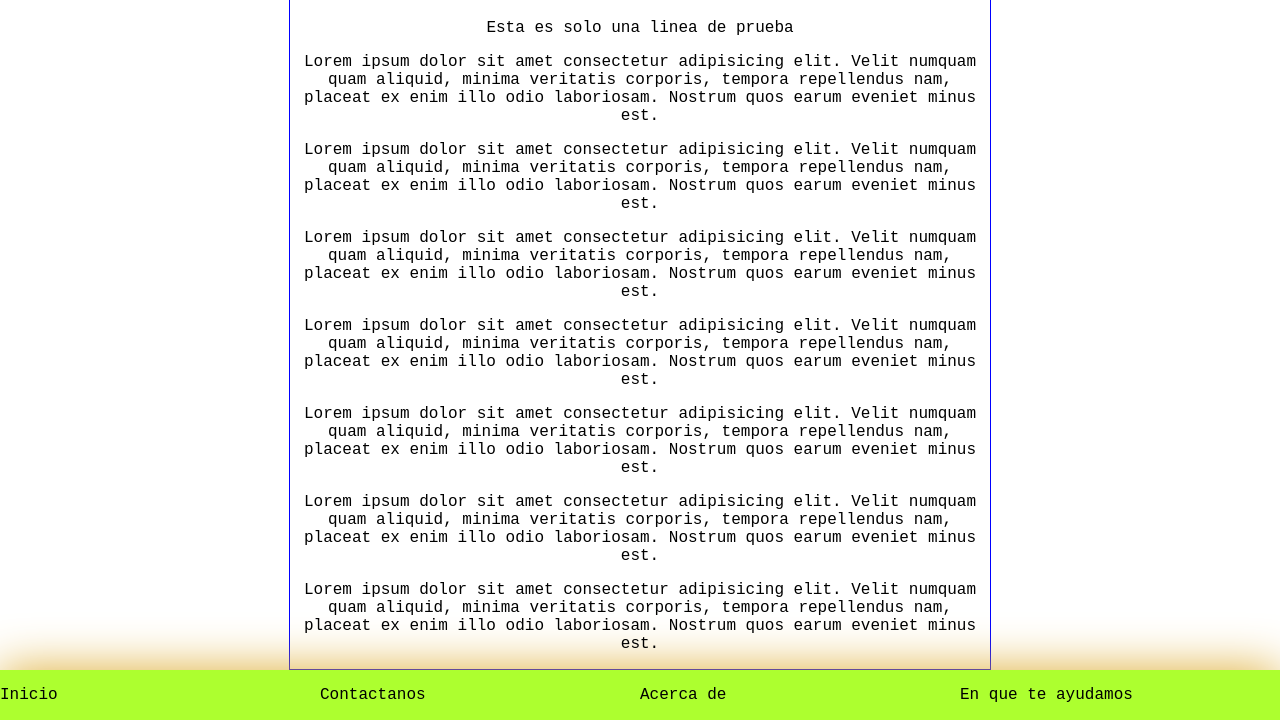
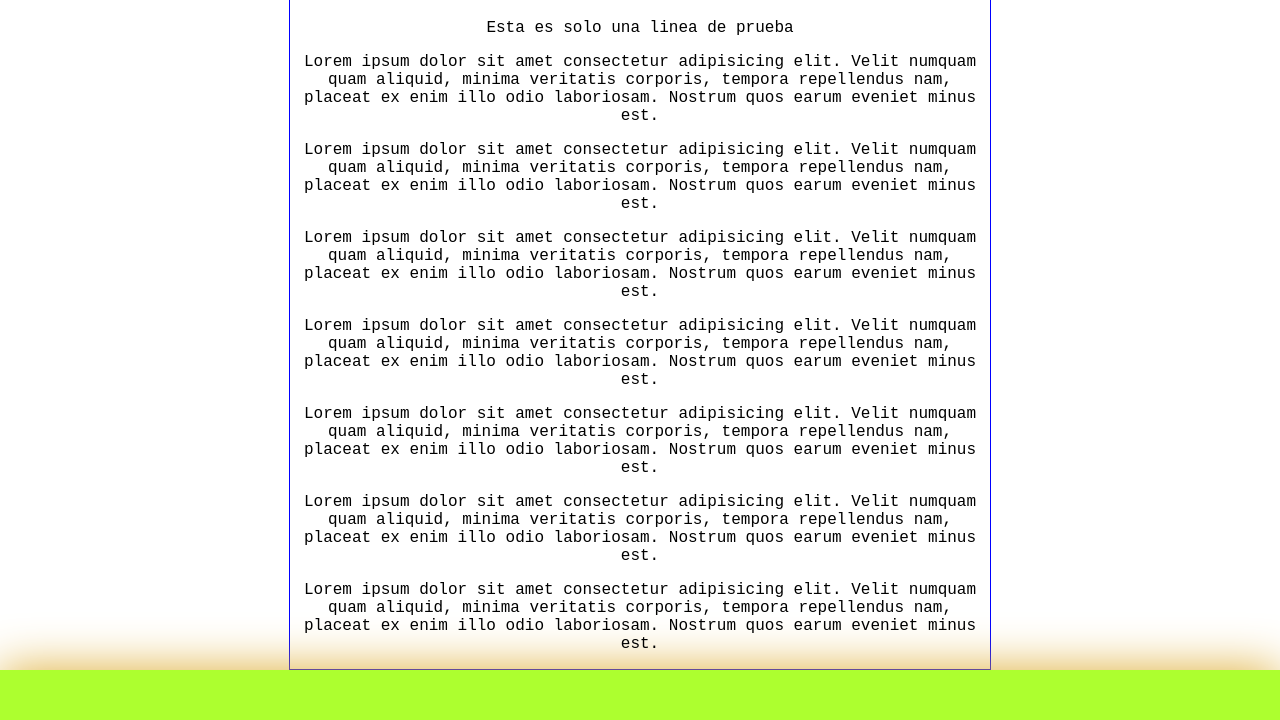
Before and after one commit to carlos-Espinoza-perez/Carlos_Hebertos_Espinoza-, a plain HTML site: page index.html in a window 1280 px wide. Shown: the part 149-869 px from the top of the page. Drawn offline with Linux system fonts and the light colour scheme.

Commit message:
Quitando footer para traerlo de la rama footer

```diff
--- a/index.html
+++ b/index.html
@@ -58,13 +58,13 @@
         </p>
     </div>
     <header>
-        <nav>
+        <!-- <nav>
             <li>Inicio</li>
             <li>Contactanos</li>
             <li>Acerca de</li>
             <li>En que te ayudamos</li>
         </nav>
-    </header>
+    </header> -->
 </body>
 
 </html>
```
